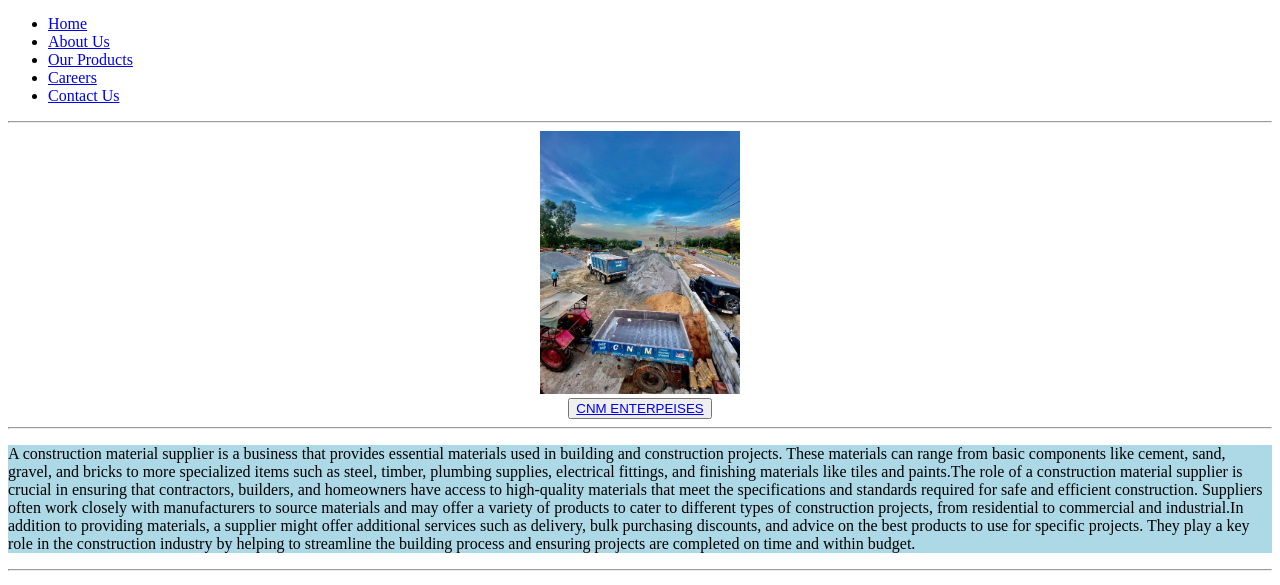
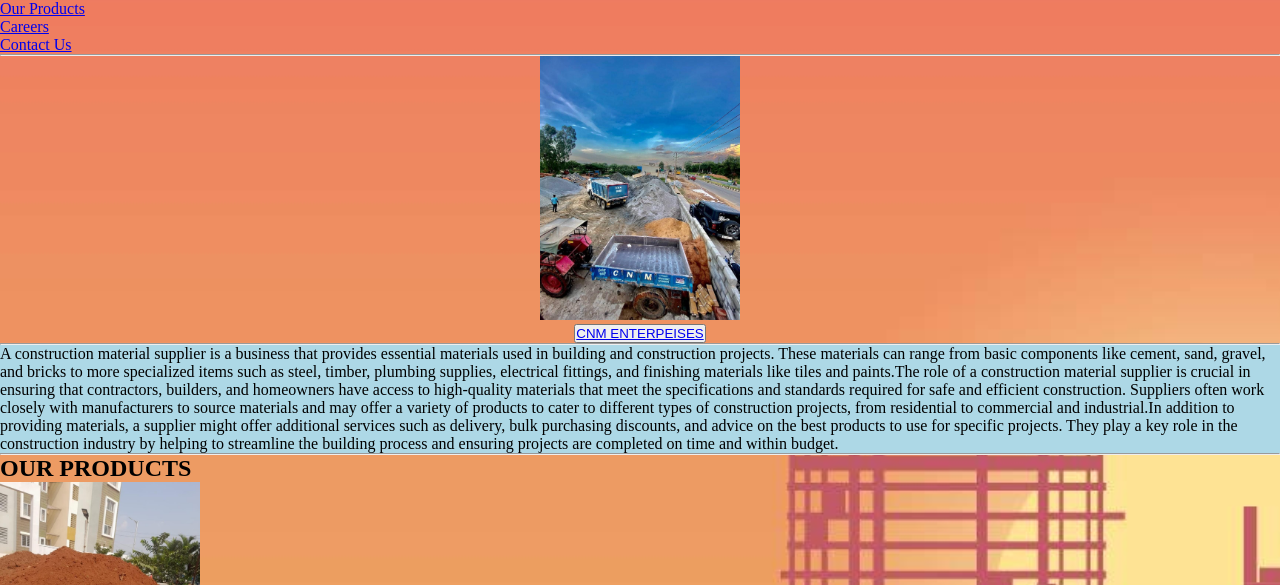
Before and after one commit to Manojmhsr/Webcnm, a plain HTML site: page index.html in a window 1280 px wide. Shown: the part 75-660 px from the top of the page. Drawn offline with Linux system fonts and the light colour scheme.

Commit message:
added bg

```diff
--- a/index.html
+++ b/index.html
@@ -3,11 +3,14 @@
   <head>
     <meta charset="UTF-8" />
     <meta name="viewport" content="width=device-width, initial-scale=1.0" />
+    <link rel="stylesheet" href="style.css">
     <title>cnm</title>
   </head>
   <body>
+
     <hr />
     <h1>CNM ENTERPRISES</h1>
+    <div class="menu-bar">
     <header>
 
         <!-- Navigation Menu -->
--- /dev/null
+++ b/style.css
@@ -0,0 +1,9 @@
+* {
+  padding: 0;
+  margin: 0;
+}
+body {
+  background-image: url(backimg.jpg);
+  background-size: cover;
+  background-position: center;
+}
```
Also changed, not shown: backimg.jpg (added), styles.css (added).
